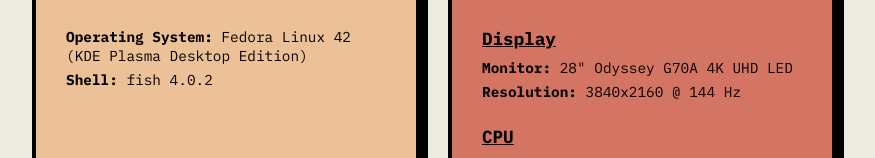
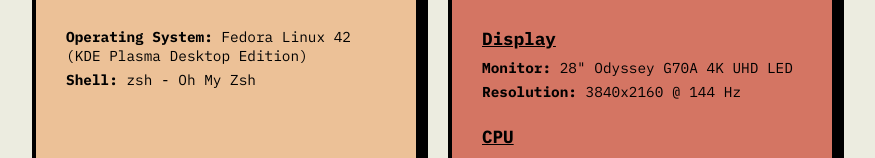
Before and after one commit to Skumbl/Scum-Blog, a SvelteKit app: page /about in a window 1280 px wide. Shown: the part 1312-1470 px from the top of the page, without its empty margins (206-1081 px from the left). Built offline with nearby package versions, Linux system fonts and the light colour scheme.

Commit message:
updated about

```diff
--- a/src/routes/about/+page.svelte
+++ b/src/routes/about/+page.svelte
@@ -64,7 +64,7 @@
 			<div class="spec-card system-card">
 				<h3>System Information</h3>
 				<p><strong>Operating System:</strong> Fedora Linux 42 (KDE Plasma Desktop Edition)</p>
-				<p><strong>Shell:</strong> fish 4.0.2</p>
+				<p><strong>Shell:</strong> zsh - Oh My Zsh</p>
 			</div>
 
 			<div class="spec-card hardware-card">
```
